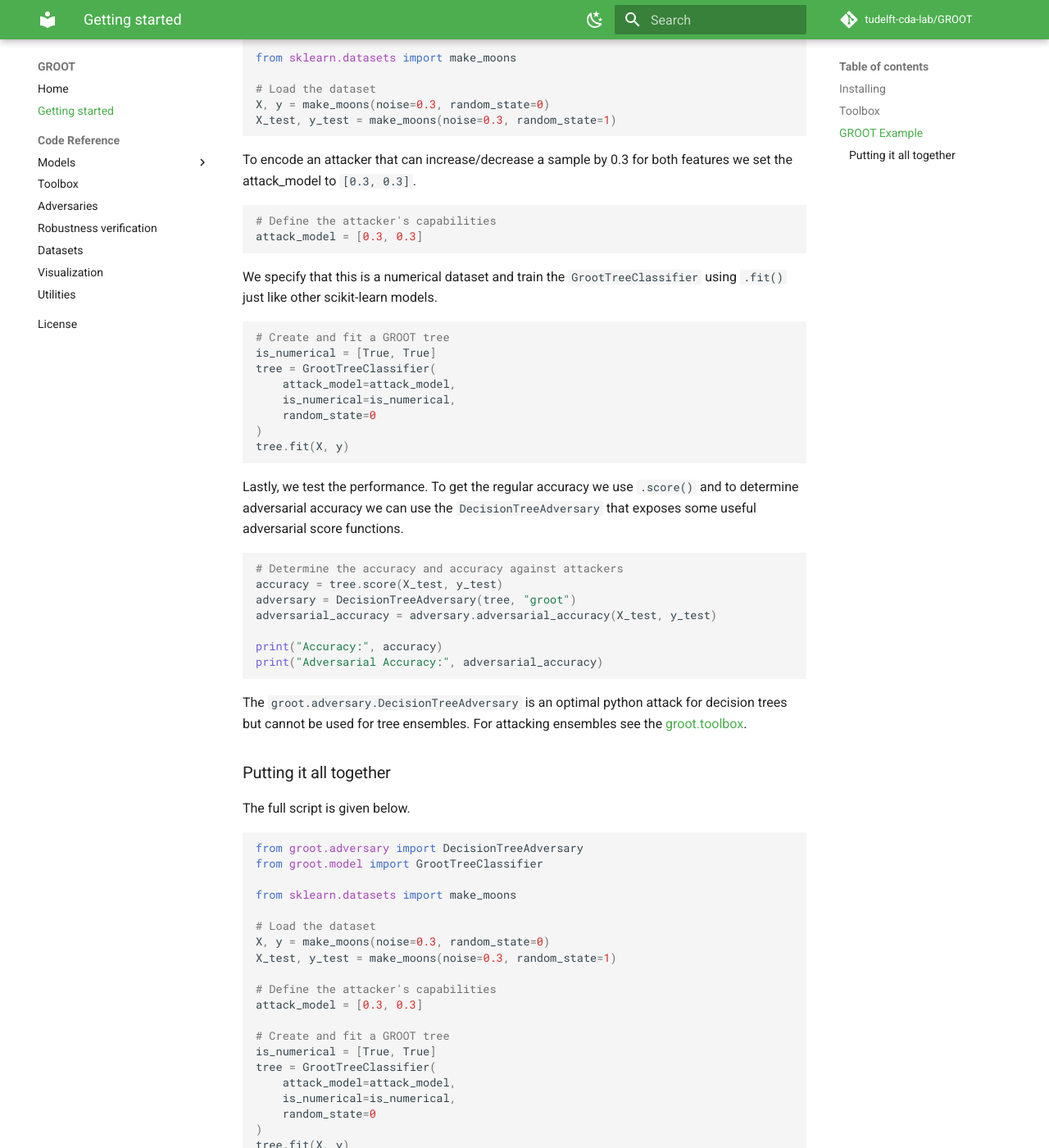
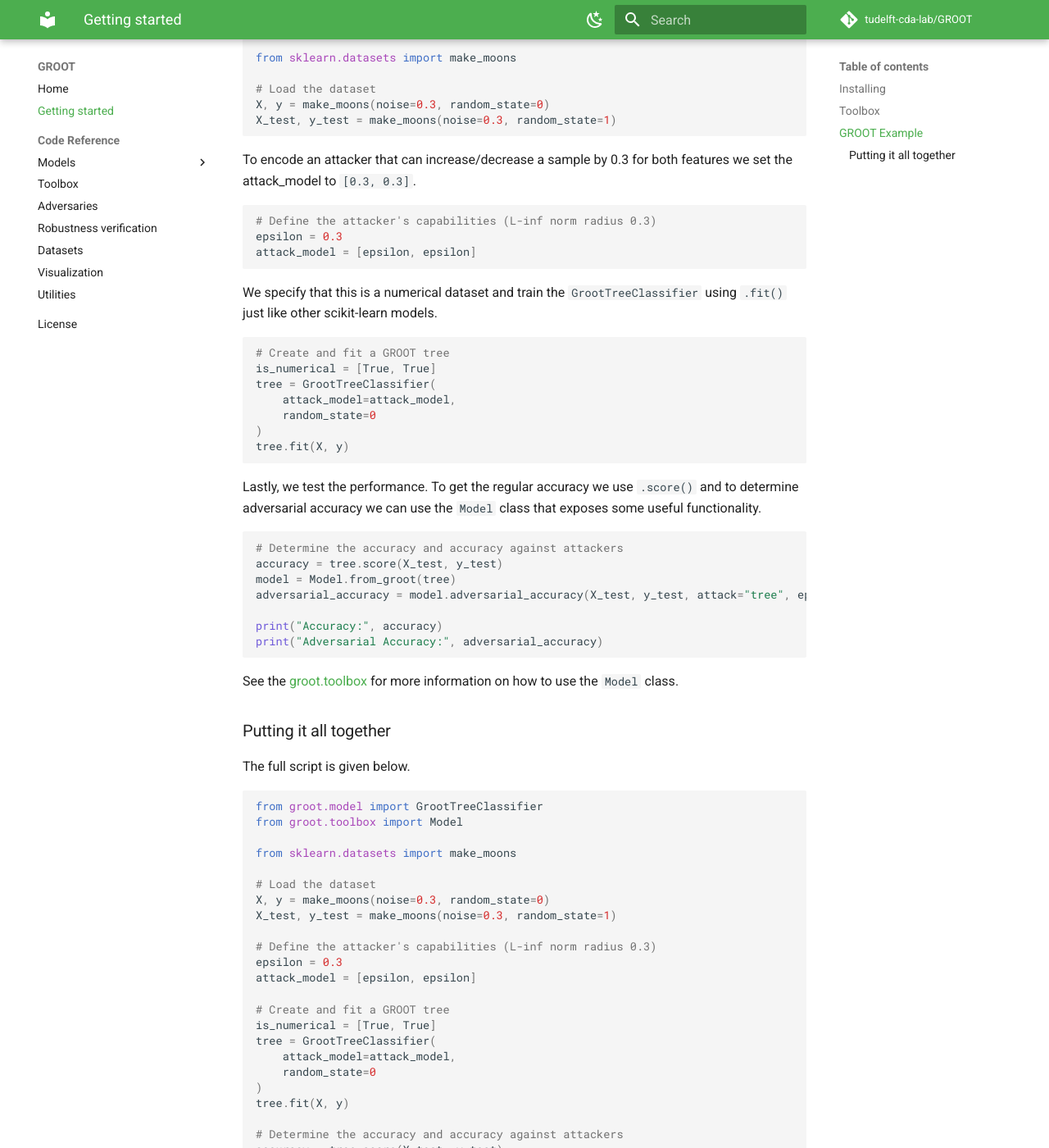
Before and after one commit to tudelft-cda-lab/GROOT, an MkDocs documentation site: the page built from docs/getting_started.md, in a window 1280 px wide and 1400 px high, scrolled down 1133 px. Shown: the whole window at 82% size. Built offline with MkDocs 1.6.1 and Material for MkDocs 9.7.7, drawn with Linux system fonts in a browser that asks for light colours; comment, search, counter and statistics services are not loaded; some of the changed text lies outside the part shown.

Commit message:
Fix the getting started documentation

````diff
--- a/docs/getting_started.md
+++ b/docs/getting_started.md
@@ -27,8 +27,8 @@ The [GROOT toolbox](../reference/toolbox/) contains the useful `Model` class whi
 Below is a very simple example demonstrating how to train and score a GROOT tree on a toy dataset. We start by creating a 2D dataset using scikit-learn then split it into a train and test set.
 
 ``` python
-from groot.adversary import DecisionTreeAdversary
 from groot.model import GrootTreeClassifier
+from groot.toolbox import Model
 
 from sklearn.datasets import make_moons
 
@@ -40,8 +40,9 @@ X_test, y_test = make_moons(noise=0.3, random_state=1)
 To encode an attacker that can increase/decrease a sample by 0.3 for both features we set the attack_model to `[0.3, 0.3]`.
 
 ``` python
-# Define the attacker's capabilities
-attack_model = [0.3, 0.3]
+# Define the attacker's capabilities (L-inf norm radius 0.3)
+epsilon = 0.3
+attack_model = [epsilon, epsilon]
 ```
 
 We specify that this is a numerical dataset and train the `GrootTreeClassifier` using `.fit()` just like other scikit-learn models.
@@ -51,32 +52,31 @@ We specify that this is a numerical dataset and train the `GrootTreeClassifier`
 is_numerical = [True, True]
 tree = GrootTreeClassifier(
     attack_model=attack_model,
-    is_numerical=is_numerical,
     random_state=0
 )
 tree.fit(X, y)
 ```
 
-Lastly, we test the performance. To get the regular accuracy we use `.score()` and to determine adversarial accuracy we can use the `DecisionTreeAdversary` that exposes some useful adversarial score functions.
+Lastly, we test the performance. To get the regular accuracy we use `.score()` and to determine adversarial accuracy we can use the `Model` class that exposes some useful functionality.
 
 ``` python
 # Determine the accuracy and accuracy against attackers
 accuracy = tree.score(X_test, y_test)
-adversary = DecisionTreeAdversary(tree, "groot")
-adversarial_accuracy = adversary.adversarial_accuracy(X_test, y_test)
+model = Model.from_groot(tree)
+adversarial_accuracy = model.adversarial_accuracy(X_test, y_test, attack="tree", epsilon=0.3)
 
 print("Accuracy:", accuracy)
 print("Adversarial Accuracy:", adversarial_accuracy)
 ```
 
-The `groot.adversary.DecisionTreeAdversary` is an optimal python attack for decision trees but cannot be used for tree ensembles. For attacking ensembles see the [groot.toolbox](../reference/toolbox).
+See the [groot.toolbox](../reference/toolbox) for more information on how to use the `Model` class.
 
 ### Putting it all together
 The full script is given below.
 
 ``` python
-from groot.adversary import DecisionTreeAdversary
 from groot.model import GrootTreeClassifier
+from groot.toolbox import Model
 
 from sklearn.datasets import make_moons
 
@@ -84,33 +84,32 @@ from sklearn.datasets import make_moons
 X, y = make_moons(noise=0.3, random_state=0)
 X_test, y_test = make_moons(noise=0.3, random_state=1)
 
-# Define the attacker's capabilities
-attack_model = [0.3, 0.3]
+# Define the attacker's capabilities (L-inf norm radius 0.3)
+epsilon = 0.3
+attack_model = [epsilon, epsilon]
 
 # Create and fit a GROOT tree
 is_numerical = [True, True]
 tree = GrootTreeClassifier(
     attack_model=attack_model,
-    is_numerical=is_numerical,
     random_state=0
 )
 tree.fit(X, y)
 
 # Determine the accuracy and accuracy against attackers
 accuracy = tree.score(X_test, y_test)
-adversary = DecisionTreeAdversary(tree, "groot")
-adversarial_accuracy = adversary.adversarial_accuracy(X_test, y_test)
+model = Model.from_groot(tree)
+adversarial_accuracy = model.adversarial_accuracy(X_test, y_test, attack="tree", epsilon=0.3)
 
 print("Accuracy:", accuracy)
 print("Adversarial Accuracy:", adversarial_accuracy)
-
 ```
 
 Which evaluates to:
 
 ```
-Accuracy: 0.82
-Adversarial Accuracy: 0.61
+Accuracy: 0.83
+Adversarial Accuracy: 0.65
 ```
 
 [^1]: Vos, Daniël, and Sicco Verwer. "Efficient Training of Robust Decision Trees Against Adversarial Examples." arXiv preprint arXiv:2012.10438 (2020).
````
Also changed, not shown: 1 other file.
